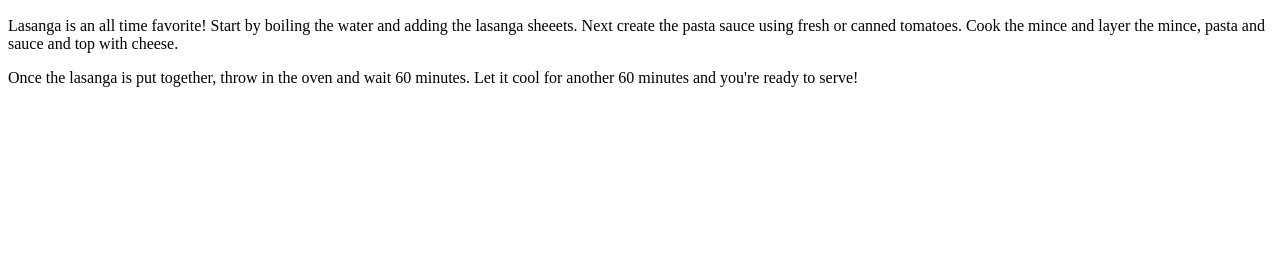
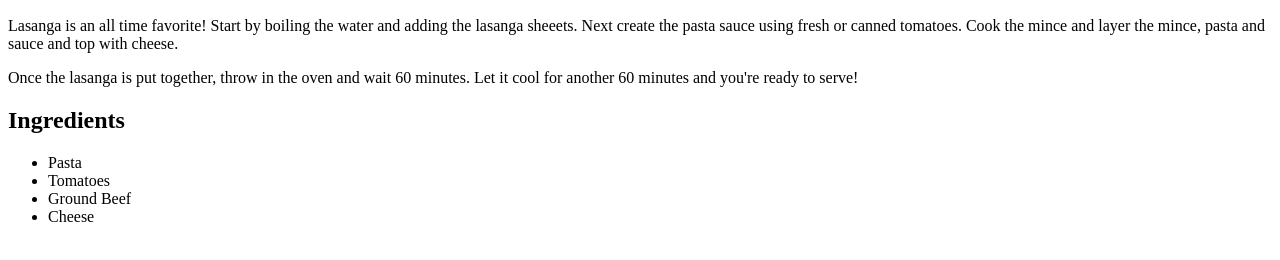
Before and after one commit to mdavison35/odin-recipes, a plain HTML site: page recipes/lasanga.html in a window 1280 px wide. Shown: the part 434-694 px from the top of the page. Drawn offline with Linux system fonts and the light colour scheme.

Commit message:
Add ul listing ingredients
Show the user the list of ingredients in a bulleted format.

```diff
--- a/recipes/lasanga.html
+++ b/recipes/lasanga.html
@@ -21,5 +21,12 @@
       Once the lasanga is put together, throw in the oven and wait 60 minutes.
       Let it cool for another 60 minutes and you're ready to serve!
     </p>
+    <h2>Ingredients</h2>
+    <ul>
+      <li>Pasta</li>
+      <li>Tomatoes</li>
+      <li>Ground Beef</li>
+      <li>Cheese</li>
+    </ul>
   </body>
 </html>
```
